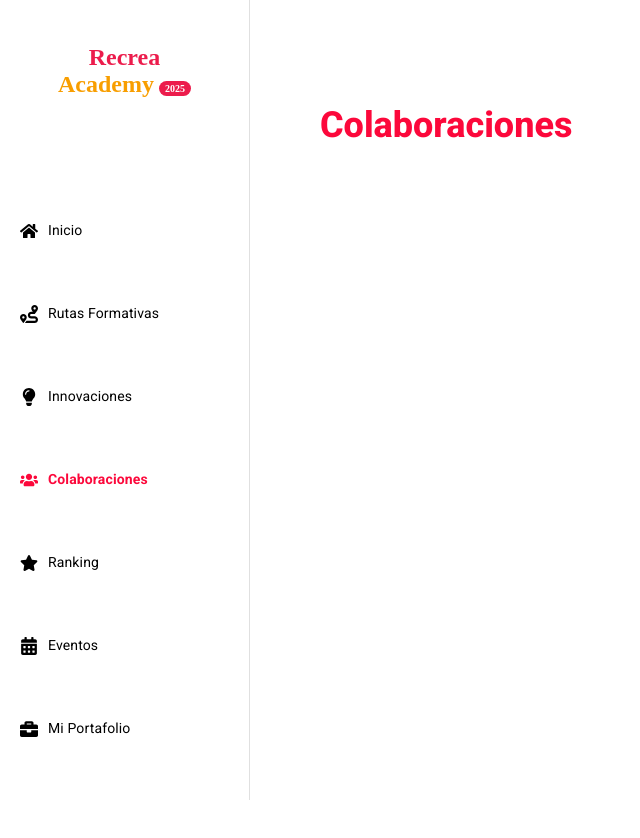
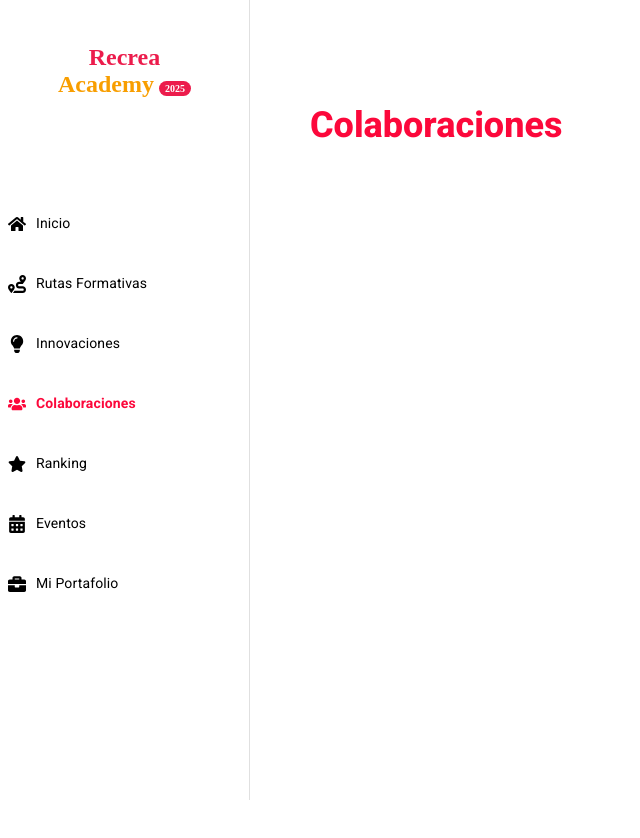
Before and after one commit to aleyrasg/RecreaAcademy, a React (Vite) app in the folder recreaacademy/: page /colaboraciones in a window 1280 px wide. Shown: the top 838 px of the page, without its empty margins (0-640 px from the left). Built offline with nearby package versions, Linux system fonts and the light colour scheme.

Commit message:
Actualizacion side bar

```diff
--- a/recreaacademy/src/components/Layout/Layout.css
+++ b/recreaacademy/src/components/Layout/Layout.css
@@ -1,24 +1,23 @@
 /* src/components/Layout.css */
 
 .main-content {
-    padding: 40px 30px;
-    margin-left: 250px; /* Compensa el ancho del Sidebar */
+    margin-left: 250px; /* Igual al ancho del sidebar */
+    padding: 40px 0;    /* Quitamos padding lateral excesivo */
     min-height: 100vh;
     background-color: white;
     box-sizing: border-box;
   }
 
-  /* Contenedor interno para limitar el ancho sin centrarlo */
   .content-container {
     max-width: 1100px;
-    margin-left: 0;       /* Evita que se centre */
-    padding-left: 20px;   /* Puedes ajustar según lo que necesites */
+    padding-left: 20px;  /* Espacio visual desde el borde */
+    padding-right: 20px;
+    margin-left: 0;      /* No centrado */
   }
 
-  /* Título principal estilizado */
   .main-content h1 {
     font-family: 'Roboto', sans-serif;
-    font-weight: 800; /* ExtraBold */
+    font-weight: 800;
     color: #FC083B;
     font-size: 36px;
     text-align: left;
--- a/recreaacademy/src/components/Layout/Layout.jsx
+++ b/recreaacademy/src/components/Layout/Layout.jsx
@@ -8,7 +8,9 @@ const Layout = ({ children }) => {
     <>
       <Sidebar />
       <main className="main-content">
-        {children}
+        <div className="content-container">
+          {children}
+        </div>
       </main>
     </>
   );
--- a/recreaacademy/src/components/Sidebar/sidebar.css
+++ b/recreaacademy/src/components/Sidebar/sidebar.css
@@ -49,8 +49,8 @@
 .menu li {
   display: flex;
   align-items: center;
-  margin: 10px 0;
-  padding: 10px 20px;
+  margin: 1px 0;
+  padding: 3px 8px;
   transition: background-color 0.2s;
 }
 
```
